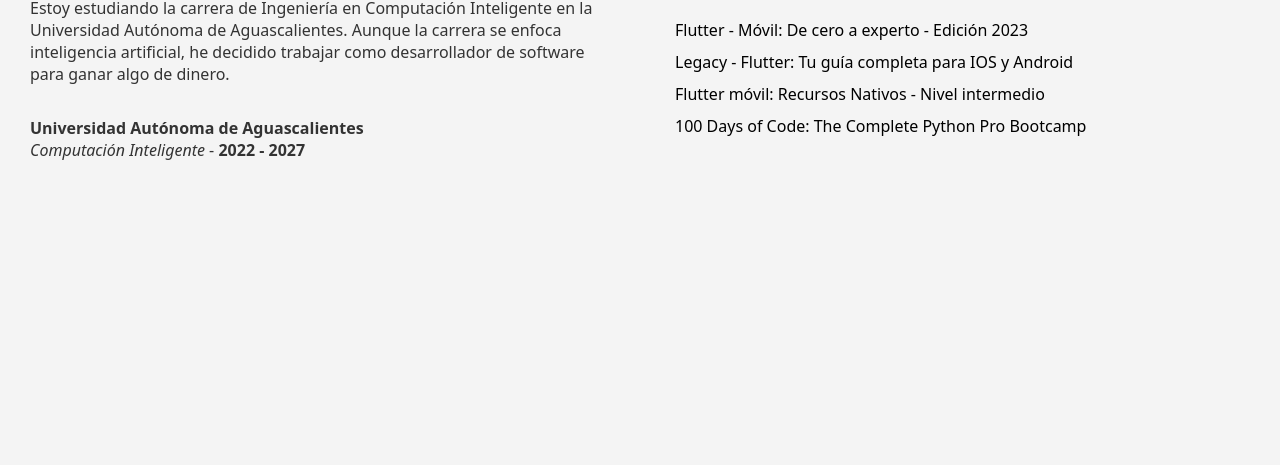
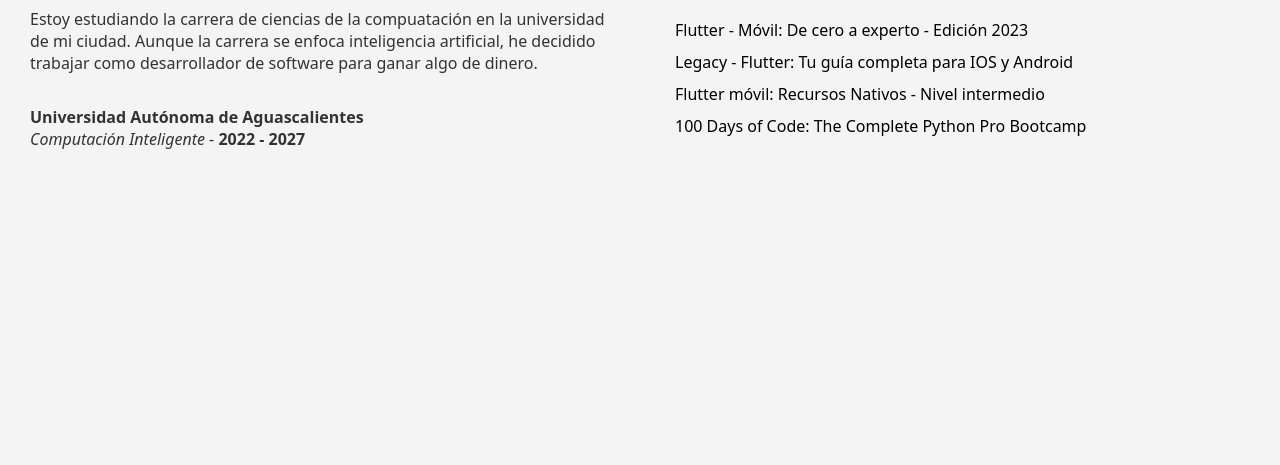
Before and after one commit to AlphaNumericUser/html-portfolio-demo-2, a plain HTML site: page public/educacion.html in a window 1280 px wide. Shown: the part 355-820 px from the top of the page. Drawn offline with Linux system fonts and the light colour scheme.

Commit message:
Update educacion.html

```diff
--- a/public/educacion.html
+++ b/public/educacion.html
@@ -11,7 +11,7 @@
         <div class="grid-one-block">
             <h1 class="title">Educación</h1>
             <p>
-                Estoy estudiando la carrera de Ingeniería en Computación Inteligente en la Universidad Autónoma de Aguascalientes.
+                Estoy estudiando la carrera de ciencias de la compuatación en la universidad de mi ciudad.
                 Aunque la carrera se enfoca inteligencia artificial, he decidido trabajar como desarrollador de software para ganar algo de dinero.
             </p>
             <p>
```
